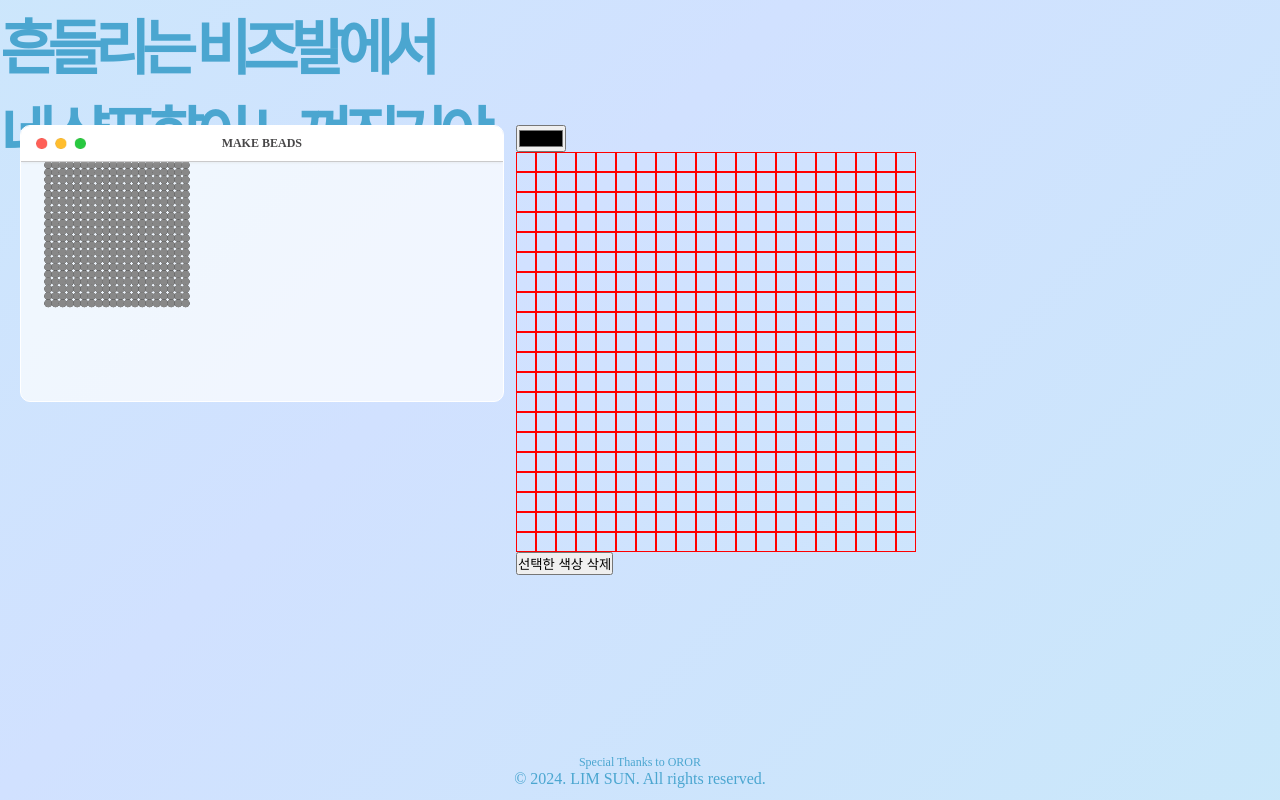
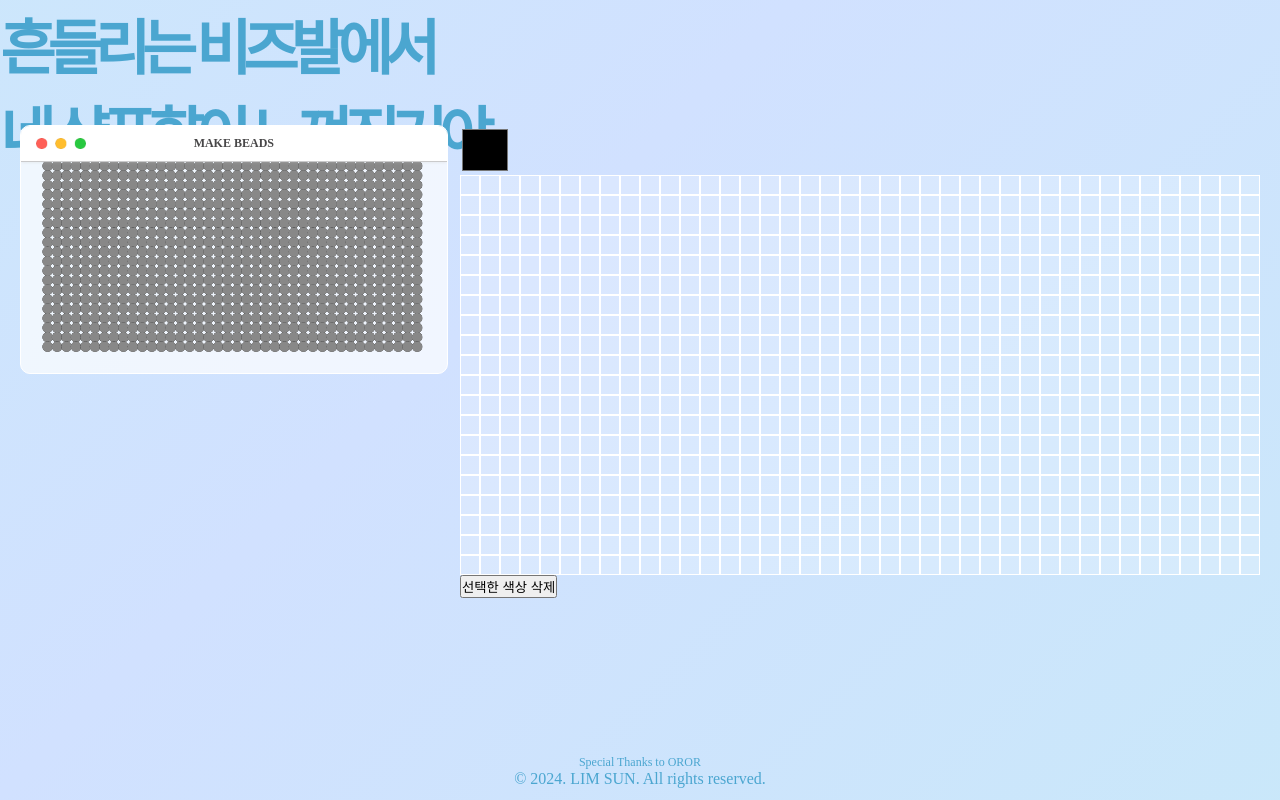
Before and after one commit to limyoursun/bythewindow, a plain HTML site: page index.html in a window 1280 px wide. Drawn offline with Linux system fonts and the light colour scheme; animation ran at ten frames a second; a web font is replaced by a local one.

Commit message:
grid done

```diff
--- a/css/style.scss
+++ b/css/style.scss
@@ -132,6 +132,21 @@
 .grid-item {
   width: 20px;
   height: 20px;
-  border: 1px solid #f00;
+  border: 1px solid rgb(255, 255, 255);
   box-sizing: border-box;
+  background-color: rgba(255,255,255,0.2);
+  cursor:crosshair;
 }
+input[type=color] {
+  width: 50px;
+  height: 50px;
+  -webkit-appearance: none;
+  -moz-appearance: none;
+  appearance: none;
+  background-color: transparent;
+  border: none;
+}
+input[type=color] ::-webkit-color-swatch {
+  border-radius: 30px;
+  border: none;
+}
--- a/js/app.js
+++ b/js/app.js
@@ -1,11 +1,15 @@
-import { selectedColor, colorArray } from './color.js';
-import Vector from './vector.js';
+import { selectedColor, colorArray } from "./color.js";
+import Vector from "./vector.js";
+
+const DOT_RADIUS = 15;
+const TOTAL_ROPES = 40;
+const ROPE_GAP = 27;
+const ROPE_SEGMENTS = 20;
 
 class Mouse {
   constructor(canvas) {
-      const test = document.querySelector("#test");
     this.pos = new Vector(-1000, -1000);
-      this.radius = 41;
+    this.radius = 50;
 
     canvas.addEventListener("mousemove", (e) => {
       const rect = canvas.getBoundingClientRect();
@@ -22,14 +26,15 @@
       this.pos.setXY(-1000, -1000);
     });
 
-      canvas.ontouchmove = (e) => this.pos.setXY(e.touches[0].clientX, e.touches[0].clientY);
+    canvas.ontouchmove = (e) =>
+      this.pos.setXY(e.touches[0].clientX, e.touches[0].clientY);
     canvas.ontouchcancel = () => this.pos.setXY(-1000, -1000);
     canvas.ontouchend = () => this.pos.setXY(-1000, -1000);
   }
 }
 
 class Dot {
-  constructor(x, y, radius = 10) {
+  constructor(x, y, radius = DOT_RADIUS) {
     this.pos = new Vector(x, y);
     this.oldPos = new Vector(x, y);
     this.friction = 0.95;
@@ -60,7 +65,7 @@
   }
 
   draw(ctx) {
-    ctx.fillStyle = this.color || selectedColor; // this.color가 있으면 그것을 사용하고, 없으면 selectedColor를 사용합니다.
+    ctx.fillStyle = this.color || selectedColor;
     ctx.beginPath();
     ctx.arc(this.pos.x, this.pos.y, this.radius, 0, Math.PI * 2);
     ctx.fill();
@@ -111,12 +116,11 @@
 }
 
 class Rope {
-  constructor(config, colorSet) {
+  constructor(config) {
     this.x = config.x;
     this.y = config.y;
-      this.segments = config.segments;
-      this.gap = config.gap;
-      this.colorSet = colorSet;
+    this.segments = ROPE_SEGMENTS;
+    this.gap = ROPE_GAP;
     this.dots = [];
     this.sticks = [];
     this.iterations = 70;
@@ -128,9 +132,10 @@
   }
 
   create() {
+    const colIndex = Math.floor(this.x / ROPE_GAP);
+
     for (let i = 0; i < this.segments; i++) {
-          const colorIndex = i % this.colorSet.length;
-          const dotColor = this.colorSet[colorIndex] || '#888';
+      const dotColor = colorArray[i][colIndex] || "#888";
       const dot = new Dot(this.x, this.y + i * this.gap);
       dot.color = dotColor;
       this.dots.push(dot);
@@ -164,7 +169,6 @@
 class App {
   static width = innerWidth;
   static height = innerHeight;
-  static dpr = devicePixelRatio > 1 ? 1 : 1;
   static interval = 1000 / 60;
   constructor() {
     this.canvas = document.querySelector("canvas");
@@ -177,19 +181,18 @@
 
   createRopes() {
     this.ropes = [];
-      const TOTAL = 20;
-      const gap = 18;
-      for (let i = 0; i < TOTAL; i++) {
-          const x = gap * (i + 1);
-          const y = 10;
-          const segments = 20;
-          const rope = new Rope(
-              { x, y, gap, segments },
-              colorArray.flat().filter(color => color !== null)
-          );
+
+    for (let i = 0; i < TOTAL_ROPES; i++) {
+      const x = ROPE_GAP * (i + 0.7);
+      const y = 14;
+      const rope = new Rope({ x, y, gap: ROPE_GAP, segments: ROPE_SEGMENTS });
       rope.pin(0);
       this.ropes.push(rope);
     }
+  }
+
+  updateRopes() {
+    this.createRopes();
   }
 
   resize() {
@@ -223,5 +226,6 @@
 
 window.addEventListener("load", () => {
   const app = new App();
+  window.app = app;
   app.render();
 });
--- a/js/color.js
+++ b/js/color.js
@@ -1,6 +1,4 @@
-// color.js
-
-let selectedColor = "#000"; // 초기 기본 색상 설정
+let selectedColor = "#888";
 
 const gridContainer = document.getElementById("grid-container");
 const colorList = document.getElementById("color-list");
@@ -8,8 +6,8 @@
 const colorPicker = document.getElementById("color-picker");
 
 const rows = 20;
-const cols = 20;
-const colorArray = Array.from({ length: rows }, () => Array(cols).fill(null));
+const cols = 40;
+const colorArray = Array.from({ length: rows }, () => Array(cols).fill(selectedColor));
 
 gridContainer.style.gridTemplateColumns = `repeat(${cols}, 20px)`;
 gridContainer.style.gridTemplateRows = `repeat(${rows}, 20px)`;
@@ -38,6 +36,7 @@
 function updateColorArray(row, col, color) {
     colorArray[row][col] = color;
     console.log(`Updated colorArray:`, colorArray);
+    window.app.updateRopes();
 }
 
 function updateColorList(color) {
@@ -62,7 +61,7 @@
         const col = item.dataset.col;
         if (item.style.backgroundColor === selectedColor) {
             item.style.backgroundColor = "white";
-            updateColorArray(row, col, null);
+            updateColorArray(row, col, "#ffffff");
         }
     });
     const colorItem = Array.from(colorList.children).find(item => item.dataset.color === selectedColor);
```
Also changed, not shown: README.md, css/style.css, 1 other file. Lines whose indentation alone changed are shown as unchanged.
